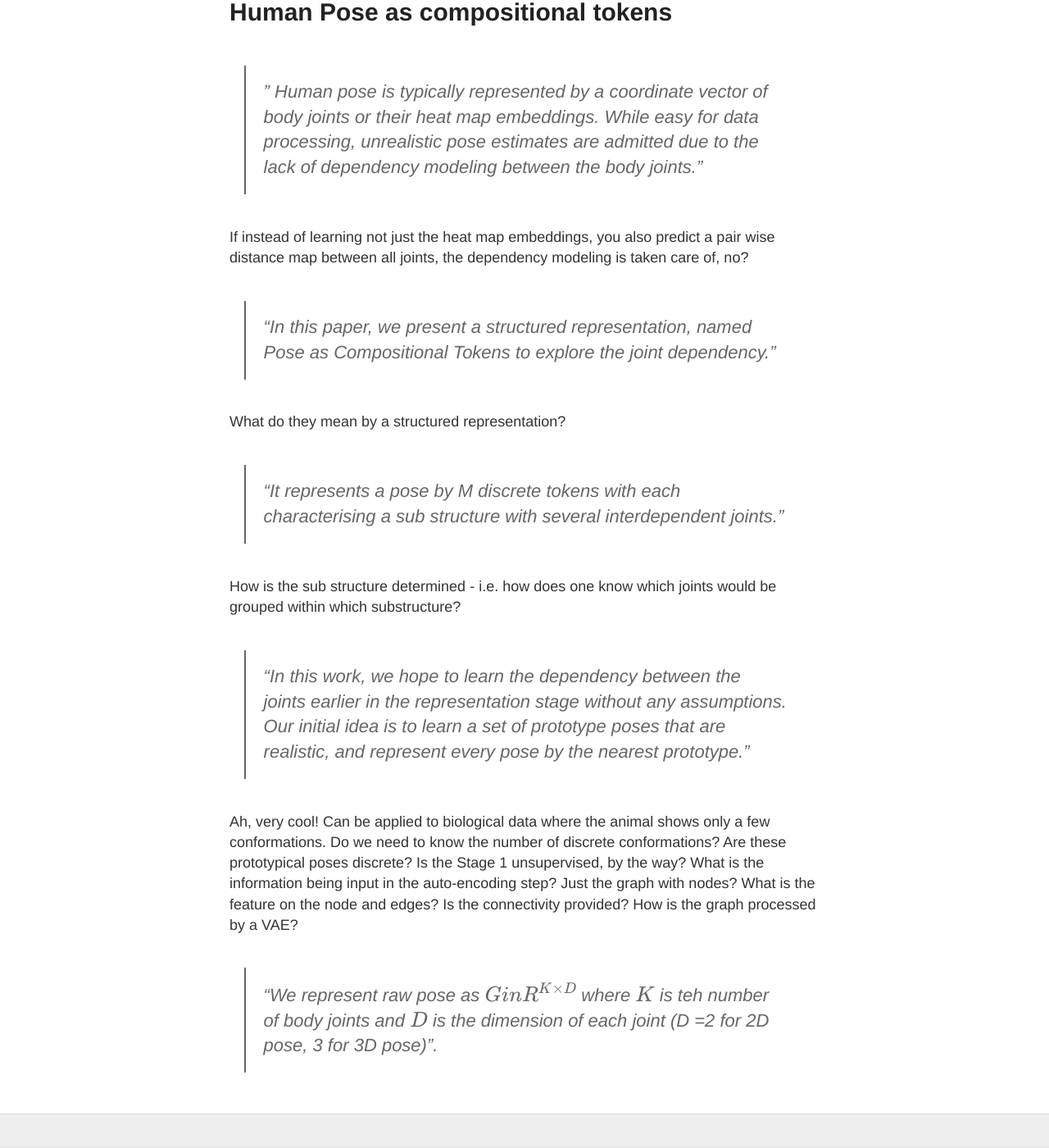
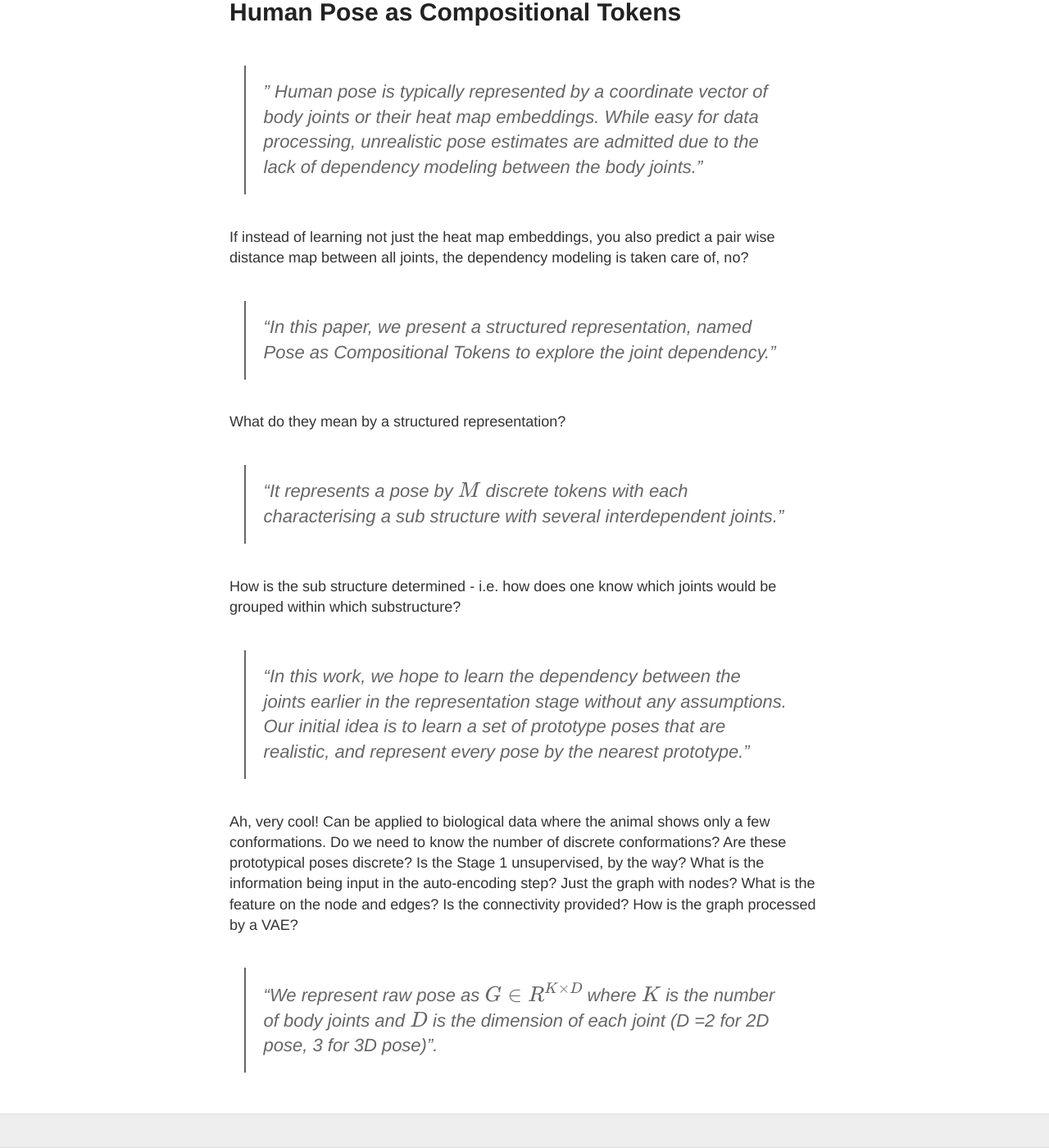
Before and after one commit to lmanan/lmanan.github.io, a Jekyll site: the page built from _posts/2021-05-14-Human-Pose-as_compositional-Tokens.md, in a window 1280 px wide and 1400 px high, scrolled down 172 px. Shown: the whole window at 82% size. Built offline with Jekyll 4.4.1, drawn with Linux system fonts in a browser that asks for light colours; formulas are drawn with MathJax 3; a script that is not in the unit is left out.

Commit message:
update post

```diff
--- a/_posts/2021-05-14-Human-Pose-as_compositional-Tokens.md
+++ b/_posts/2021-05-14-Human-Pose-as_compositional-Tokens.md
@@ -1,6 +1,6 @@
 ---
 layout: post
-title: Human Pose as compositional tokens
+title: Human Pose as Compositional Tokens
 categories: Computer Vision
 tags:
 mathjax: true
@@ -16,7 +16,7 @@ If instead of learning not just the heat map embeddings, you also predict a pair
 
 What do they mean by a structured representation?
 
-> "It represents a pose by M discrete tokens with each characterising a sub structure with several interdependent joints."
+> "It represents a pose by $M$ discrete tokens with each characterising a sub structure with several interdependent joints."
 
 How is the sub structure determined - i.e. how does one know which joints would be grouped within which substructure?
 
@@ -26,4 +26,4 @@ Ah, very cool! Can be applied to biological data where the animal shows only a f
 Do we need to know the number of discrete conformations? Are these prototypical poses discrete?
 Is the Stage 1 unsupervised, by the way? What is the information being input in the auto-encoding step? Just the graph with nodes? What is the feature on the node and edges? Is the connectivity provided? How is the graph processed by a VAE?
 
->"We represent raw pose as $G in R^{K \times D}$ where $K$ is teh number of body joints and $D$ is the dimension of each joint (D =2 for 2D pose, 3 for 3D pose)".
+>"We represent raw pose as $G \in R^{K \times D}$ where $K$ is the number of body joints and $D$ is the dimension of each joint (D =2 for 2D pose, 3 for 3D pose)".
```
